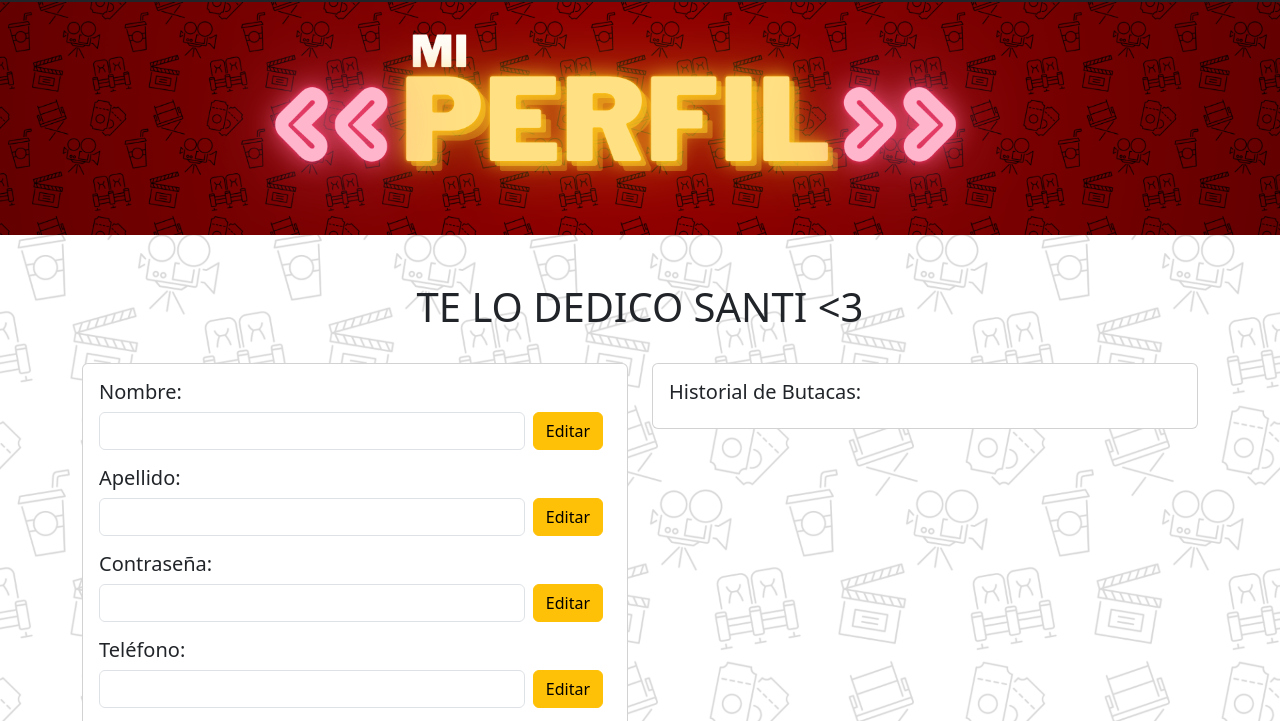
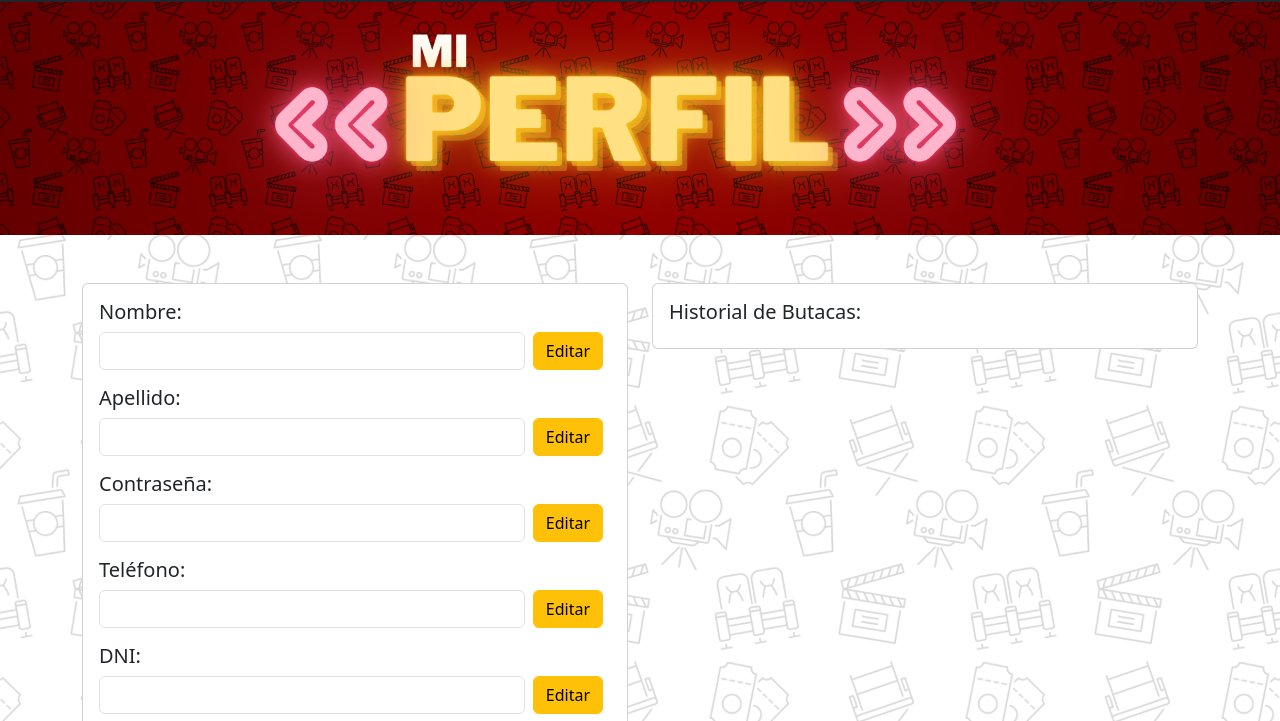
Before and after one commit to SantiBz05/cine_bootstrap, a plain HTML site: page miPerfil.html in a window 1280 px wide. Shown: the part 65-786 px from the top of the page. Drawn offline with nearby package versions, Linux system fonts and the light colour scheme.

Commit message:
Update miPerfil.html

```diff
--- a/miPerfil.html
+++ b/miPerfil.html
@@ -55,11 +55,6 @@
     </header>
 
     <div class="container mt-5 mb-4">
-        <div class="row">
-            <div class="col-12 text-center">
-                <h1>TE LO DEDICO SANTI <3</h1>
-            </div>
-        </div>
         <div class="row mt-4">
             <div class="col-md-6">
                 <div class="card">
```
